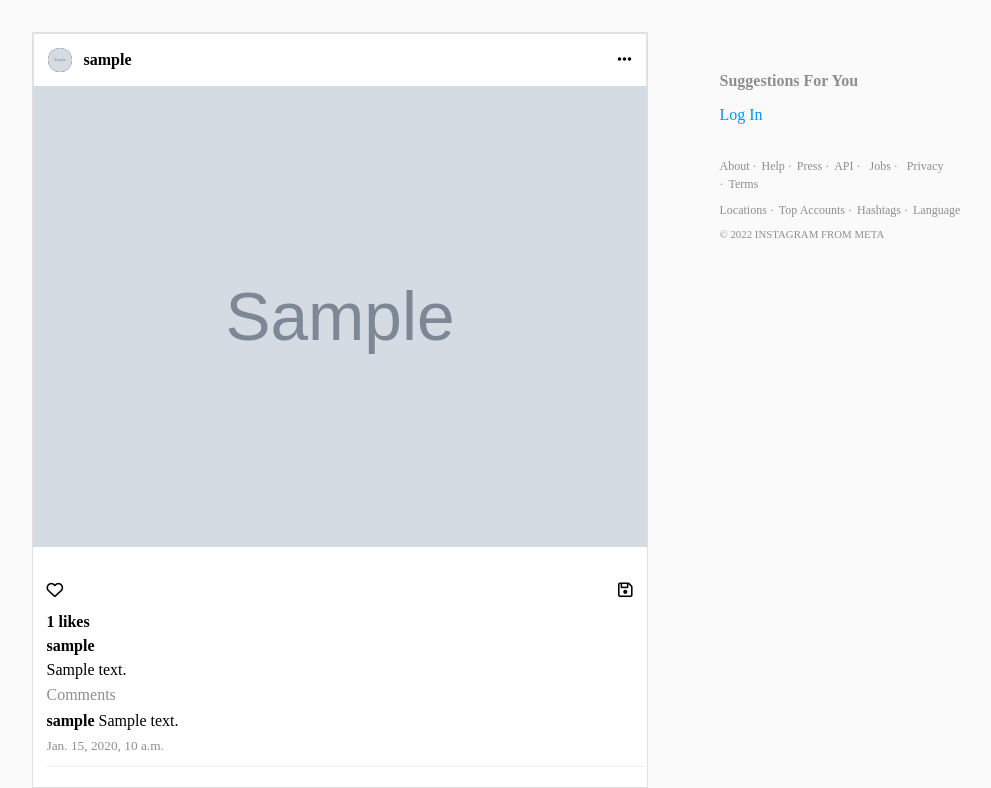
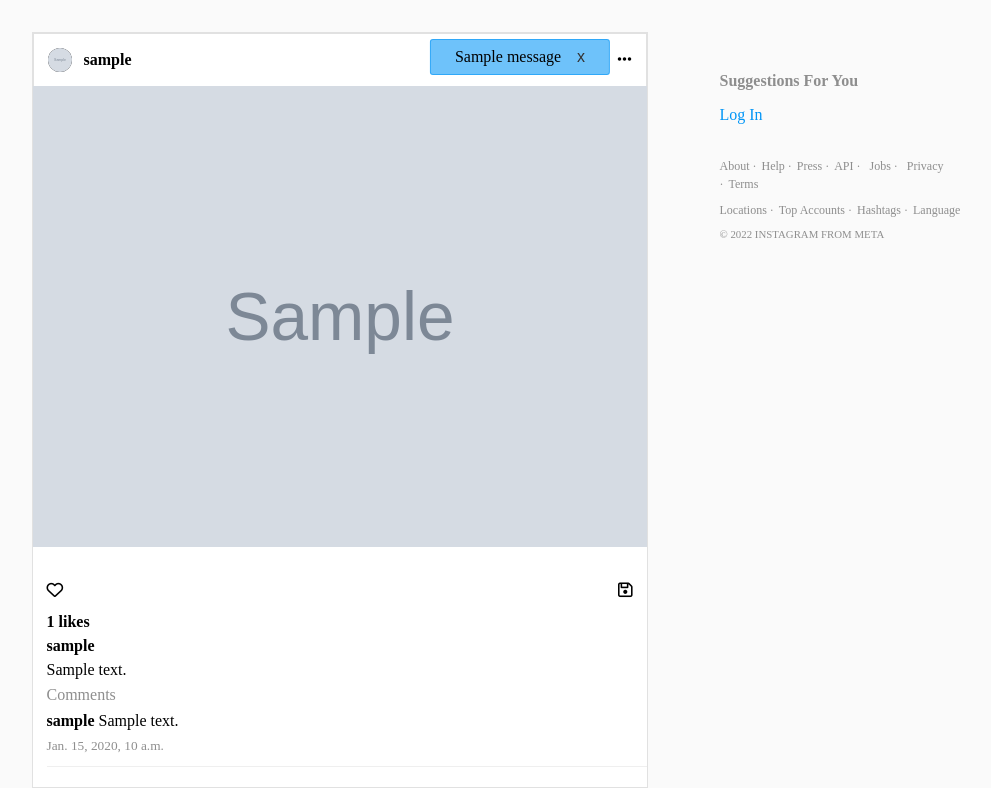
Before and after one commit to Ali-Fattahian/instagram-clone, a Django app: page /homepage/ in a window 1280 px wide. Shown: the part 63-851 px from the top of the page, without its empty margins (120-1111 px from the left). Run offline with Django 4.2, Linux system fonts and the light colour scheme; tables that the repository leaves empty hold one stand-in row (values such as "Sample post"); grey boxes marked "Sample" are stand-in pictures; one stand-in notice (Sample message) is shown; some libraries are stand-ins or nearby versions.

Commit message:
add flash messages to the website

```diff
--- a/instagram_clone/core/views.py
+++ b/instagram_clone/core/views.py
@@ -1,6 +1,7 @@
 from django.shortcuts import redirect, render, get_object_or_404
 from django.urls import reverse
 from django.http import HttpResponseRedirect
+from django.contrib import messages
 from django.core.exceptions import ValidationError
 from django.views.generic import View
 from django.views.generic.list import ListView
@@ -51,7 +52,6 @@ class HomePageView(View):
                 form.post = Post.objects.get(id=post_id)
                 form.profile = request.user.profile
                 form.save()
-                print('comment added')
                 return redirect('core:homepage')
             elif ( 'post_unsave_id' in request.POST or 'post_save_id' in request.POST): # if i use form validation here(before like_post_form validation) it won't work. Always the middle one doens't work normally.
                 if request.POST.get('post_save_id'):
@@ -91,9 +91,8 @@ class HomePageView(View):
 
                 context = {'posts': posts.order_by(
                     '-date_created'), 'comment_form': comment_form}
-                print('show comment errors')
                 return render(request, 'core/homepage.html', context)
-        print('log in first!')
+        messages.error(request, 'You have to log in first!')
         return redirect('users:log-in')
 
 
@@ -121,19 +120,19 @@ class UserProfileDetail(View):
         unfollow_request = request.POST.get('user-unfollow')
         if follow_request:
             if Follow.objects.filter(followed_user=profile, following_user=request.user.profile).exists():
-                # print('you have already followed this user')
+                messages.error(request, 'You have already followed this user')
                 return redirect('core:user-account', slug=profile.slug)
             else:
                 Follow.objects.create(
                     followed_user=profile, following_user=request.user.profile)
-                print('follow accepted')
+                messages.success(request, f'You are now following {profile.username}')
                 return redirect('core:user-account', slug=profile.slug)
         elif unfollow_request:
             follow_object = Follow.objects.filter(
                 followed_user=profile, following_user=request.user.profile)
             if follow_object.exists():
                 follow_object.delete()
-                # print('successfully unfollowed')
+                messages.success(request, 'Unfollowed!')
                 return redirect('core:user-account', slug=profile.slug)
             else:
                 raise ValidationError('You didn\'t follow this user')
@@ -172,7 +171,6 @@ class PostDetailView(View):
                 form.post = post
                 form.profile = request.user.profile
                 form.save()
-                print('comment added')
                 return HttpResponseRedirect(reverse('core:post', args=[slug, post.pk]))
 
             elif ( 'post_unsave' in request.POST or 'post_save' in request.POST): # Again i had to change the order of checking for post_save/unsave request and like/unlike request.
@@ -204,7 +202,7 @@ class PostDetailView(View):
                     'like_post_form': like_post_form
                 }
                 return render(request, 'core/post-detail.html', context)
-        print('log in first!')
+        messages.error(request, 'You have to log in first!')
         return redirect('users:log-in')
 
 
@@ -223,10 +221,10 @@ class AddPostView(LoginRequiredMixin, View):
         try:
             post.full_clean()
             post.save()
-            print('Post created successfully')
+            messages.success(request, 'Post created successfully')
             return redirect('core:user-account', slug=post_profile.slug)
         except ValidationError:
-            print('invalid data')
+            messages.error(request, 'There was a problem creating the post, Make sure everything is correct!')
             return render(request, 'core/new-post.html')
 
 
--- /dev/null
+++ b/instagram_clone/static/js/flash_messages.js
@@ -0,0 +1,5 @@
+const flashMessage = document.querySelector('.alert');
+const messageCloseButton = document.querySelector('.alert__close');
+messageCloseButton.addEventListener('click', function () {
+  flashMessage.style.display = 'none';
+})
--- a/instagram_clone/static/main.css
+++ b/instagram_clone/static/main.css
@@ -29,3 +29,49 @@ input {
 input:focus {
   outline: 0;
 }
+
+.hidden {
+  display: none;
+}
+
+.alert {
+  position: fixed;
+  left: 50%;
+  top: 120px;
+  z-index: 10000;
+  transform: translate(-50%, -50%);
+  display: inline-flex;
+  gap: 1rem;
+  justify-content: space-between;
+  align-items: center;
+  padding: .5rem 1.5rem;
+  border-radius: 3px;
+}
+
+.alert--error {
+  background-color: #ff8095c7;
+  border: 1px solid #ff8095c7;
+}
+
+.alert--success {
+  background-color: #0095f691;
+  border: 1px solid #0095f691;
+}
+
+.alert--info {
+  background-color: #a89898b8;
+  border: 1px solid #a89898b8;
+}
+.alert__close {
+  background: transparent;
+  cursor: pointer;
+  border: none;
+  outline: transparent;
+  color: #333;
+  font-size: 1rem;
+}
+
+.alert__close:hover,
+.alert__close:active {
+  opacity: .9;
+}
--- a/instagram_clone/templates/base.html
+++ b/instagram_clone/templates/base.html
@@ -14,5 +14,15 @@
 <body>
     {% block content %}
     {% endblock %}
+
+    {% if messages %}
+    {% for message in messages %}
+      <div class="alert alert--{{ message.tags }}">
+        <p class="alert__message">{{ message }}</p>
+        <button class="alert__close">x</button>
+      </div>
+    {% endfor %}
+    {% endif %}
+    <script src="{% static 'js/flash_messages.js' %}"></script>
 </body>
 </html>
```
Also changed, not shown: instagram_clone/users/views.py (+7 -6 lines).
